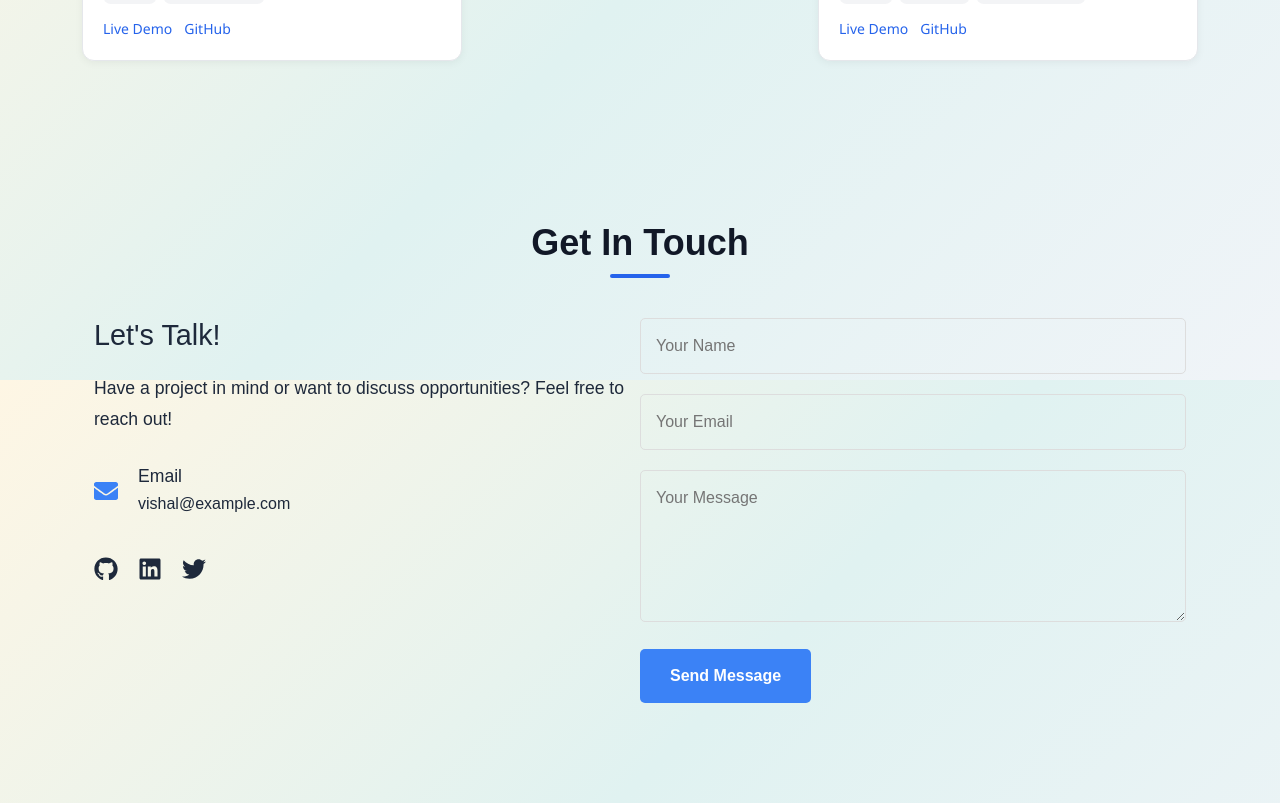
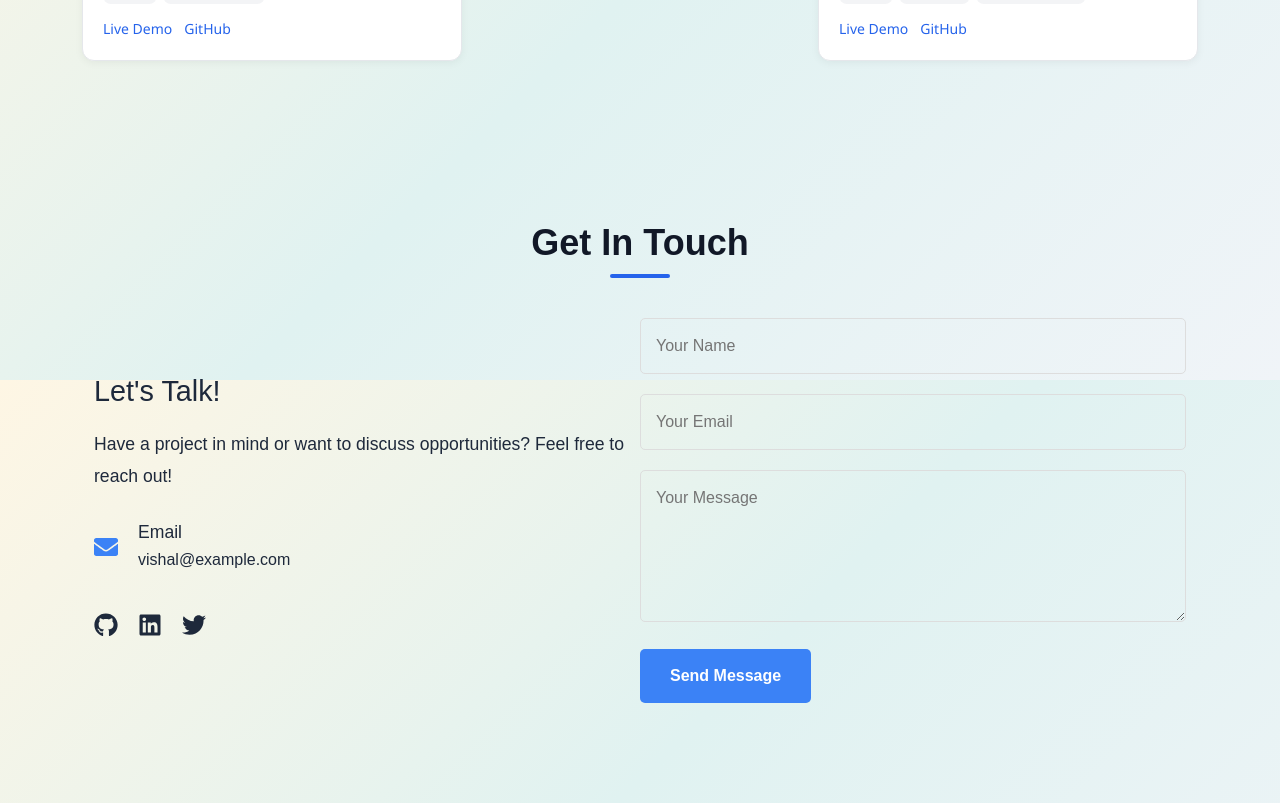
Before and after one commit to Vishal-vm02/Portfolio, a React (Create React App) app: page / in a window 1280 px wide. Shown: the part 2020-2823 px from the top of the page. Built offline with nearby package versions, Linux system fonts and the light colour scheme.

Commit message:
updated contact

```diff
--- a/src/About.css
+++ b/src/About.css
@@ -16,7 +16,7 @@
   font-size: 36px;
   font-weight: 700;
   color: #111827;
-  margin-bottom: 40px;
+  /* margin-bottom: 40px; */
   position: relative;
 }
 
--- a/src/Contact.js
+++ b/src/Contact.js
@@ -29,6 +29,7 @@ const Contact = () => {
       <div className="container">
 
         <div className="container">
+          <div className='col-md-6' style={{marginBottom:"10px", display:"flex", justifyContent:"center", alignItems:"center"}}>
           <motion.div
             initial={{ opacity: 0, x: -50 }}
             whileInView={{ opacity: 1, x: 0 }}
@@ -63,7 +64,8 @@ const Contact = () => {
               </a>
             </div>
           </motion.div>
-
+          </div>
+<div className='col-md-6'>
           <motion.div
             initial={{ opacity: 0, x: 50 }}
             whileInView={{ opacity: 1, x: 0 }}
@@ -85,6 +87,7 @@ const Contact = () => {
               </button>
             </form>
           </motion.div>
+          </div>
         </div>
       </div>
     </section>
--- a/src/contact.css
+++ b/src/contact.css
@@ -1,5 +1,8 @@
 .contact-section {
   padding: 100px 0;
+  display: flex;
+  flex-wrap: wrap;
+  flex-direction: column;
   /* background-color: var(--light-bg); */
 }
 
@@ -10,6 +13,10 @@
   color: #111827;
   margin-bottom: 40px;
   position: relative;
+}
+.container{
+  display: flex;
+  flex-wrap: wrap;
 }
 
 .contact-container {
```
